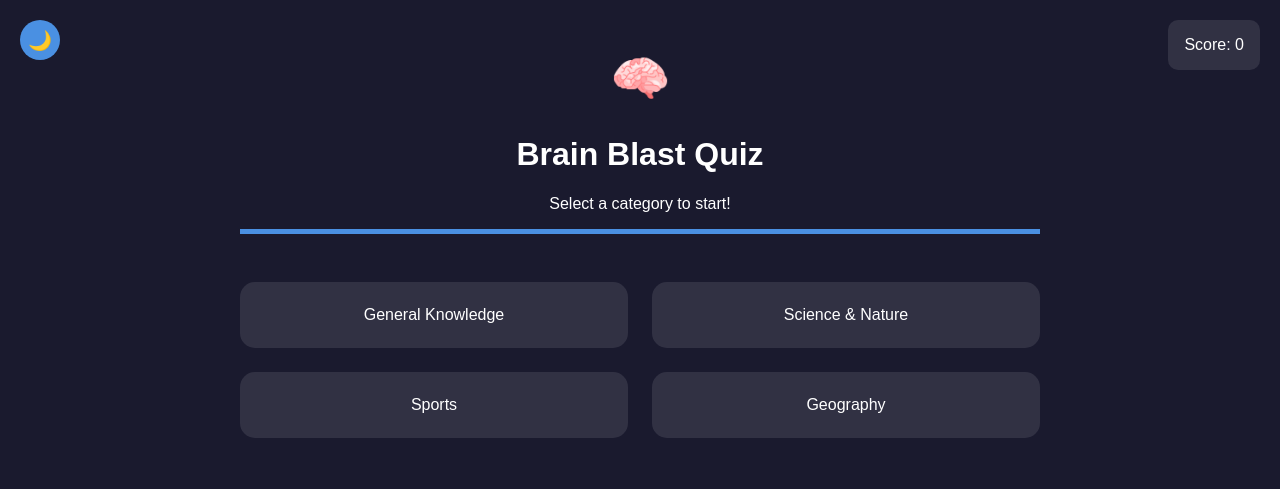
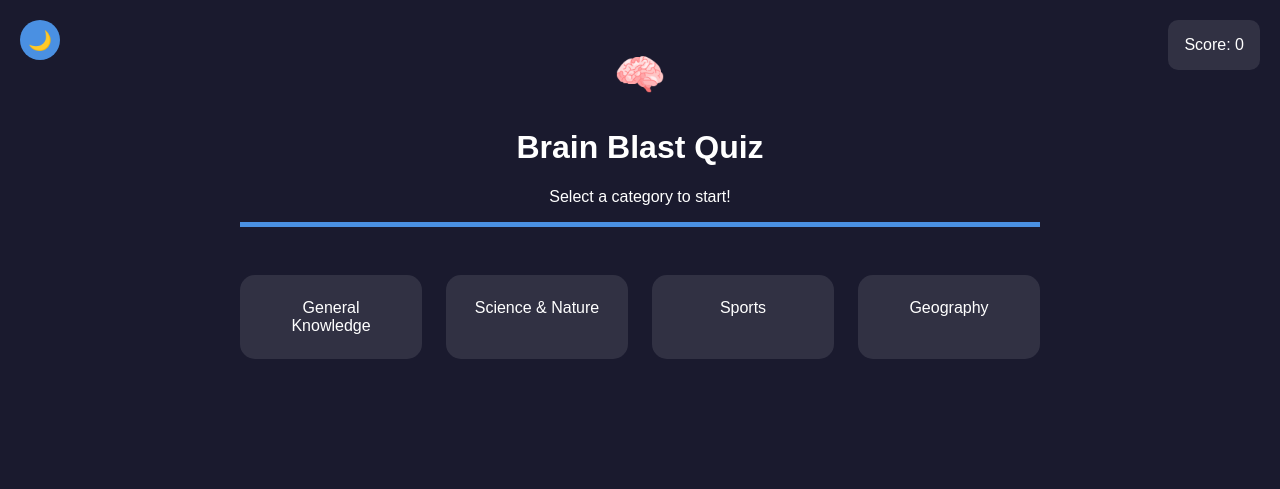
Before and after one commit to LaineRengifo/brain-blast-quiz, a plain HTML site: page index.html in a window 1280 px wide. Drawn offline with Linux system fonts and the light colour scheme.

Commit message:
Refactor category handling in QuizGame and remove VSCode settings file

```diff
--- a/assets/css/style.css
+++ b/assets/css/style.css
@@ -93,7 +93,6 @@ body.light .option-grid {
     margin: 0 auto;
     text-align: center;
     padding: 1rem;
-    grid-template-columns: 1fr 1fr;
 }
 
 .header {
@@ -103,7 +102,7 @@ body.light .option-grid {
 
 .category-grid {
     display: grid;
-    grid-template-columns: repeat(4, 1fr); /* Changed from 3 to 4 */
+    grid-template-columns: repeat(4, 1fr);
     gap: 1.5rem;
     margin-bottom: 2rem;
 }
@@ -146,6 +145,7 @@ body.light .option-grid {
 
 .option:hover:not(.disabled) {
     background: var(--primary);
+    color: #fff;
 }
 
 #toggleTheme {
@@ -205,21 +205,13 @@ body.light .option-grid {
 .disabled { pointer-events: none; opacity: 0.7; }
 
 .logo {
-    width: 55px;
-    height: 55px;
+    width: 48px;
+    height: 48px;
     object-fit: contain;
     margin-bottom: 0.5rem;
 }
 
 /* Responsive styles */
-
-@media screen and (min-width: 1200px) {
-    .category-grid {
-
-        grid-template-columns: 1fr 1fr;
-    }
-}
-
 @media (max-width: 900px) {
     .container {
         max-width: 98vw;
@@ -233,7 +225,6 @@ body.light .option-grid {
     body {
         padding: 0.5rem;
     }
-
     .header {
         margin-bottom: 1.5rem;
     }
@@ -276,7 +267,6 @@ body.light .option-grid {
 }
 
 @media (max-width: 400px) {
-
     .question-container {
         padding: 0.5rem;
     }
--- a/assets/js/script.js
+++ b/assets/js/script.js
@@ -15,21 +15,27 @@ class QuizGame {
     }
 
     async init() {
-        this.addEventListeners();
+        this.generateCategories();
         this.hideQuestionContainer();
         this.setupThemeToggle();
         this.setupBackButton();
     }
 
-    addEventListeners() {
-        document.querySelectorAll('.category-card').forEach(card => {
+    generateCategories() {
+        const grid = document.getElementById('categoryGrid');
+        grid.innerHTML = '';
+        Object.entries(this.categories).forEach(([id, name]) => {
+            const card = document.createElement('div');
+            card.className = 'category-card';
+            card.dataset.category = id;
+            card.textContent = name;
             card.addEventListener('click', (e) => this.startGame(e));
+            grid.appendChild(card);
         });
     }
 
     setupThemeToggle() {
         const toggleBtn = document.getElementById('toggleTheme');
-        // Set initial icon
         toggleBtn.textContent = document.body.classList.contains('light') ? '🌞' : '🌙';
         toggleBtn.addEventListener('click', () => {
             document.body.classList.toggle('light');
--- a/index.html
+++ b/index.html
@@ -21,10 +21,7 @@
         </div>
 
         <div class="category-grid" id="categoryGrid">
-            <div class="category-card" data-category="9">General Knowledge</div>
-            <div class="category-card" data-category="17">Science & Nature</div>
-            <div class="category-card" data-category="21">Sports</div>
-            <div class="category-card" data-category="22">Geography</div>
+            <!-- Category cards will be generated by JS -->
         </div>
 
         <div class="question-container" id="questionContainer">
```
